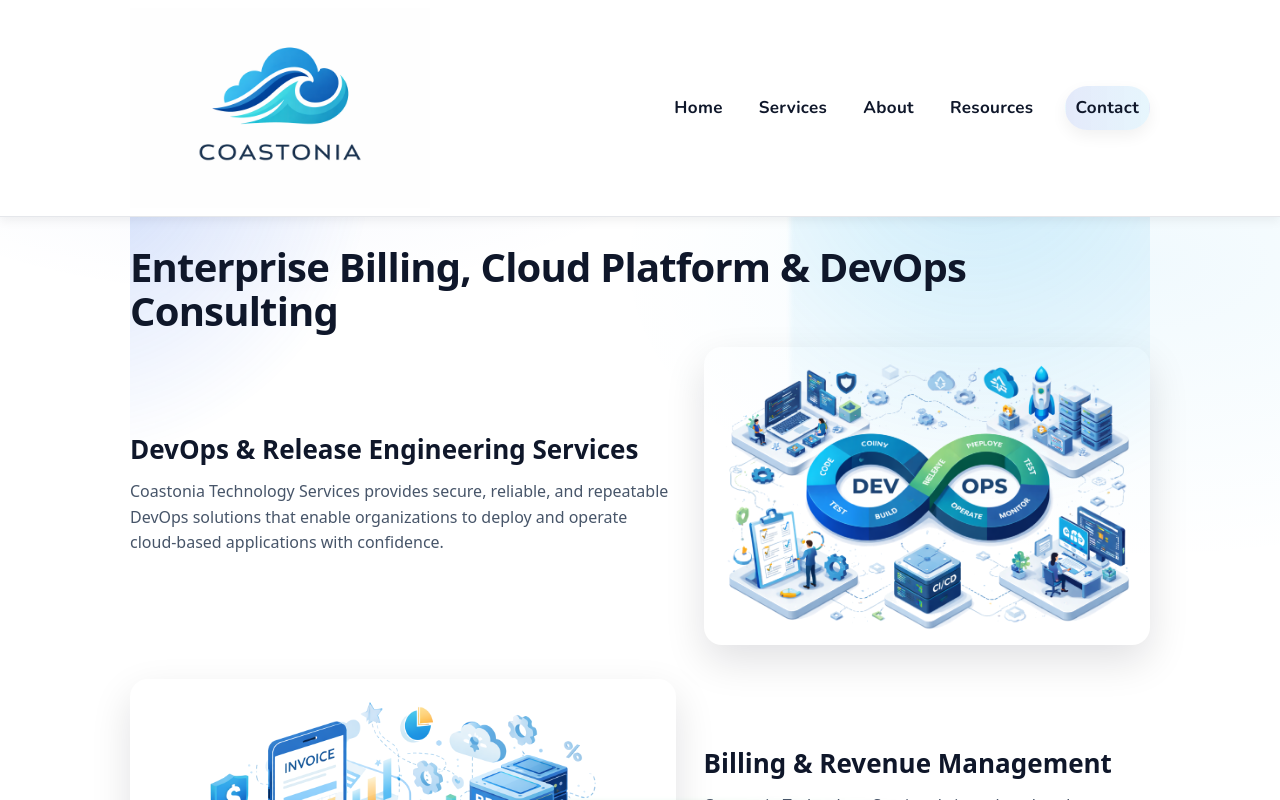
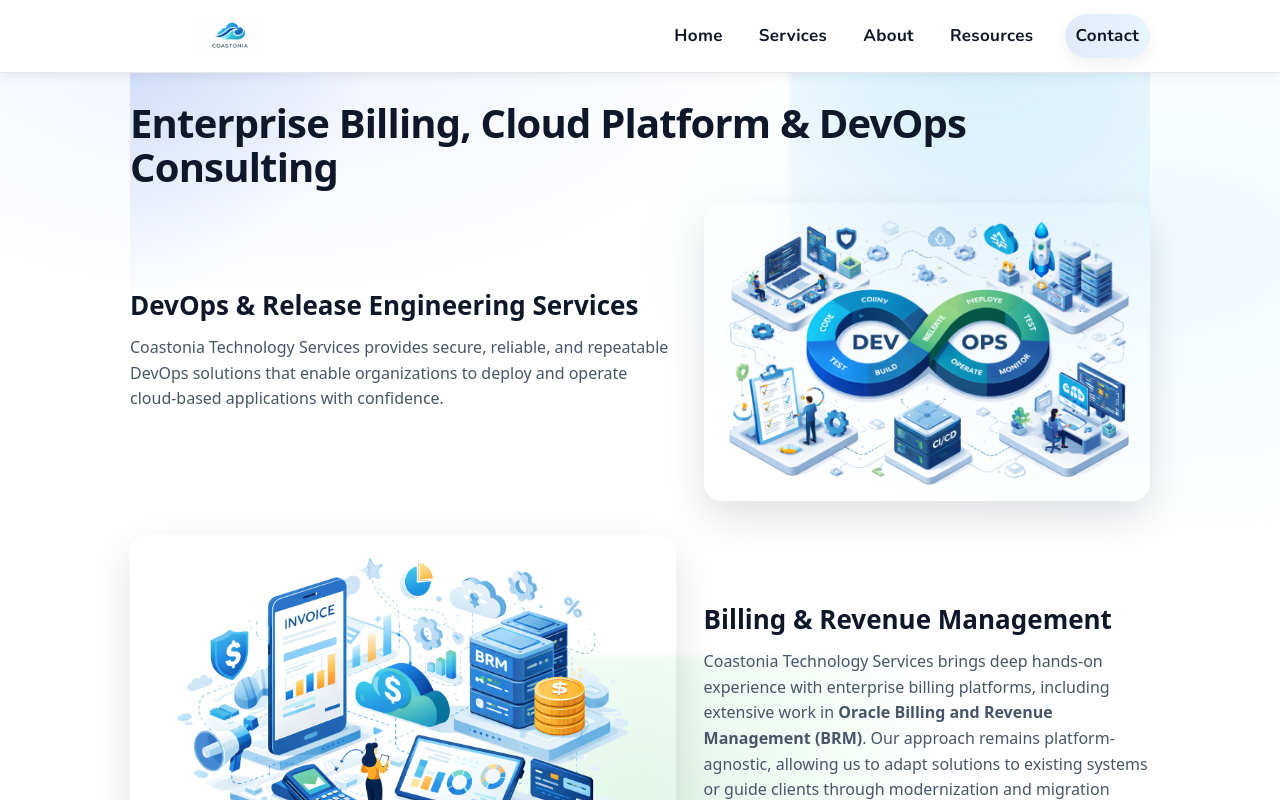
Before and after one commit to jhynes39/coastonia, a Next.js app: page / in a window 1280 px wide. Shown: the top 800 px of the page. Built offline with nearby package versions, Linux system fonts and the light colour scheme.

Commit message:
Force logo sizing via container (fix small header logo)

```diff
--- a/app/components/Nav.tsx
+++ b/app/components/Nav.tsx
@@ -25,14 +25,16 @@ export default function Nav() {
 
 
 <Link href="/" className="brand" onClick={() => setOpen(false)}>
+ <span className="brandLogo">
   <Image
     src="/images/coastonia-logo.png"
     alt="Coastonia Technology Services"
-     width={300}
-        height={200}
+    fill
     priority
+    style={{ objectFit: "contain" }}
+      sizes="200px"
   />
-
+ </span>
 </Link>
 
 
--- a/app/globals.css
+++ b/app/globals.css
@@ -1,23 +1,10 @@
 .brandLogo {
   position: relative;
-  height: 72px;        /* 🔥 MAKE IT BIG */
-  width: 260px;        /* controls horizontal presence */
-  display: flex;
-  align-items: center;
+  height: 44px;              /* ✅ logo height */
+  width: 200px;              /* ✅ logo width */
+  display: block;
 }
 
-.brandLogo img {
-  width: 100% !important;
-  height: 100% !important;
-}
-
-
-
-.brandLogo img {
-  display: block;
-  height: 56px;
-  width: auto !important;
-}
 
 .footerLogo {
   position: relative;
@@ -387,10 +374,12 @@ small { color: var(--muted); }
 
 
 .navInner {
-  display: grid;
-  grid-template-columns: auto 1fr auto;
+	height: 72px;              /* ✅ controls header height */
+  padding: 0;
+  display: flex;             /* easier than grid for this layout */
   align-items: center;
-  padding: 8px 0;
+  justify-content: space-between;
+  gap: 16px;
 }
 
 .brand {
```
